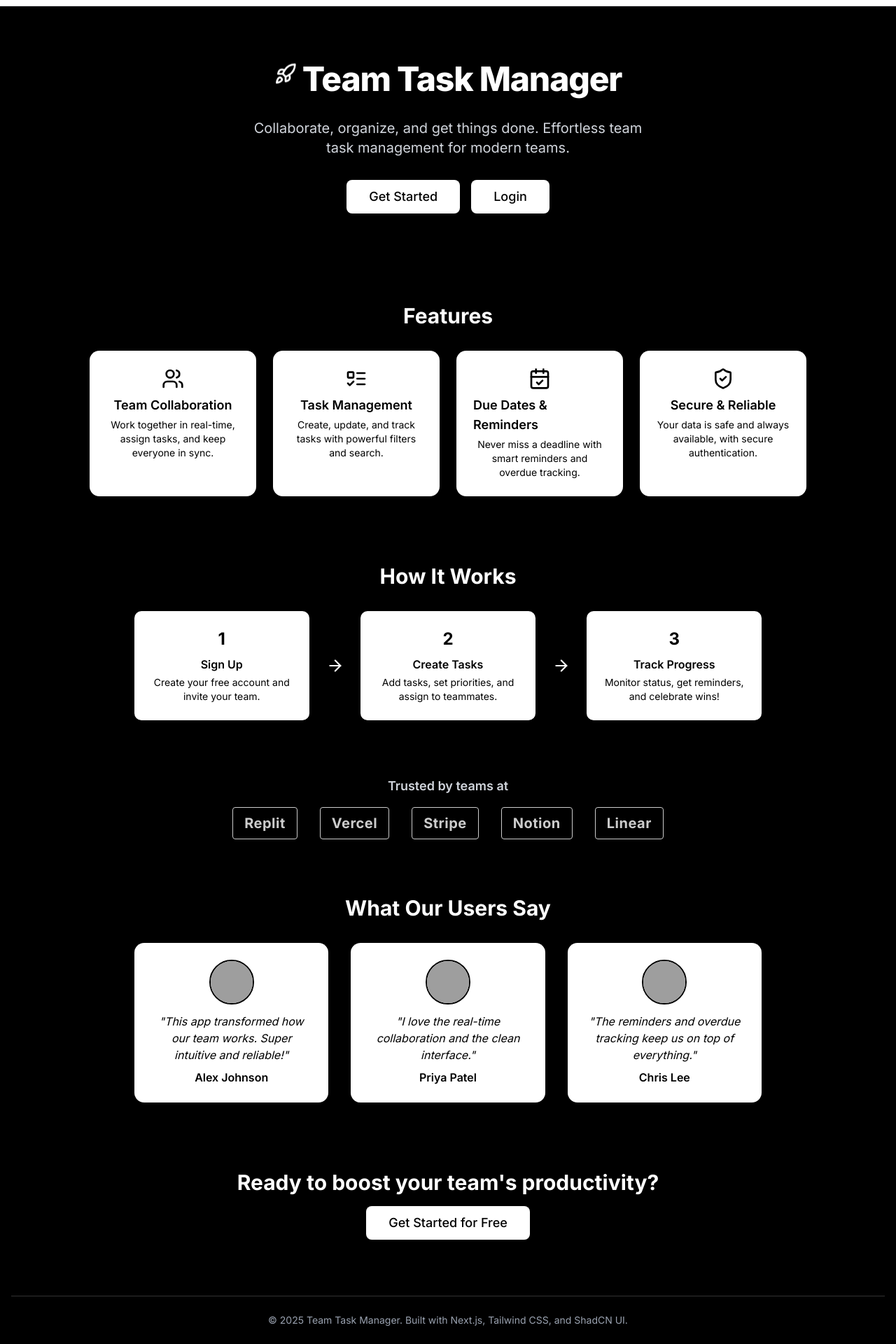
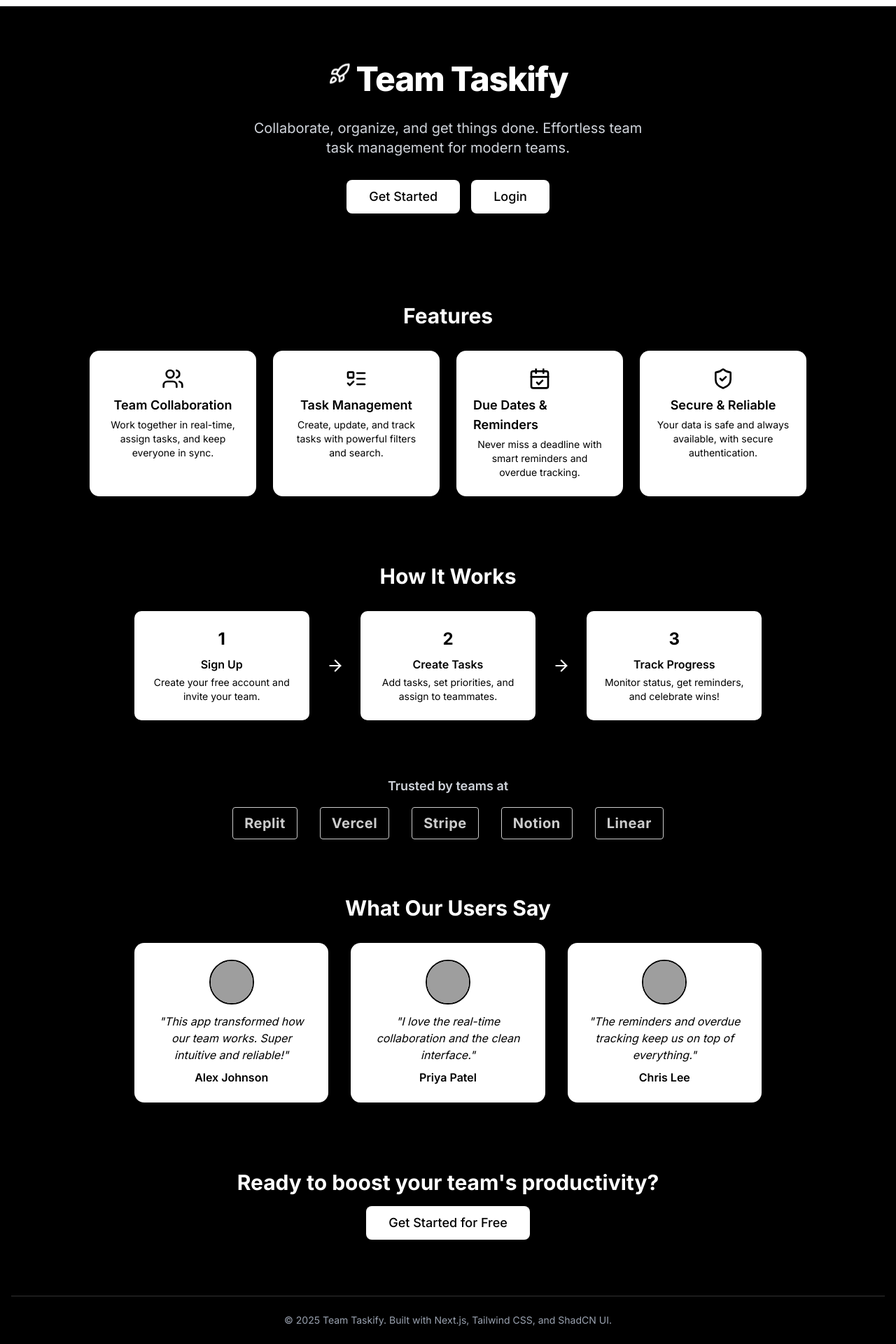
Before and after one commit to anoushkasengupta/Team-Flow, a Next.js app: page / in a window 1280 px wide. Shown: the part 64-1984 px from the top of the page at 70% size. Built offline with nearby package versions, Linux system fonts and the light colour scheme; grey boxes are pictures that could not be loaded.

Commit message:
name changed and readme file updated

```diff
--- a/src/app/layout.tsx
+++ b/src/app/layout.tsx
@@ -7,7 +7,7 @@ import ScrollToTopButton from '@/components/ScrollToTopButton';
 const inter = Inter({ subsets: ["latin"] });
 
 export const metadata: Metadata = {
-  title: "Task Manager",
+  title: "Taskify",
   description: "A modern task management application",
 };
 
--- a/src/app/page.tsx
+++ b/src/app/page.tsx
@@ -58,7 +58,7 @@ export default function HomePage() {
       <div className="max-w-2xl w-full text-center flex flex-col items-center gap-8 py-20">
         <div className="flex items-center justify-center gap-2">
           <Rocket className="h-8 w-8 text-white animate-bounce" />
-          <h1 className="text-4xl md:text-5xl font-extrabold tracking-tight">Team Task Manager</h1>
+          <h1 className="text-4xl md:text-5xl font-extrabold tracking-tight">Team Taskify</h1>
         </div>
         <p className="text-lg md:text-xl text-gray-300 max-w-xl mx-auto">
           Collaborate, organize, and get things done. Effortless team task management for modern teams.
@@ -160,7 +160,7 @@ export default function HomePage() {
 
       {/* Footer */}
       <footer className="w-full border-t border-white/20 py-6 text-center text-gray-400 text-sm mt-8">
-        &copy; {new Date().getFullYear()} Team Task Manager. Built with Next.js, Tailwind CSS, and ShadCN UI.
+        &copy; {new Date().getFullYear()} Team Taskify. Built with Next.js, Tailwind CSS, and ShadCN UI.
       </footer>
     </main>
   );
--- a/src/components/Navbar.tsx
+++ b/src/components/Navbar.tsx
@@ -35,7 +35,7 @@ export default function Navbar() {
   const [open, setOpen] = useState(false);
 
   return (
-    <nav className="w-full bg-white/80 backdrop-blur-md shadow-lg border-b border-gray-200 px-4 py-2 flex items-center justify-between">
+    <nav className="sticky top-0 w-full bg-white/80 backdrop-blur-md shadow-lg border-b border-gray-200 px-4 py-2 flex items-center justify-between">
       {/* Logo */}
       <Link href="/" className="text-2xl font-bold text-blue-600">Taskify</Link>
 
```
Also changed, not shown: 1 other file (tests, documents, lock files or other folders).
